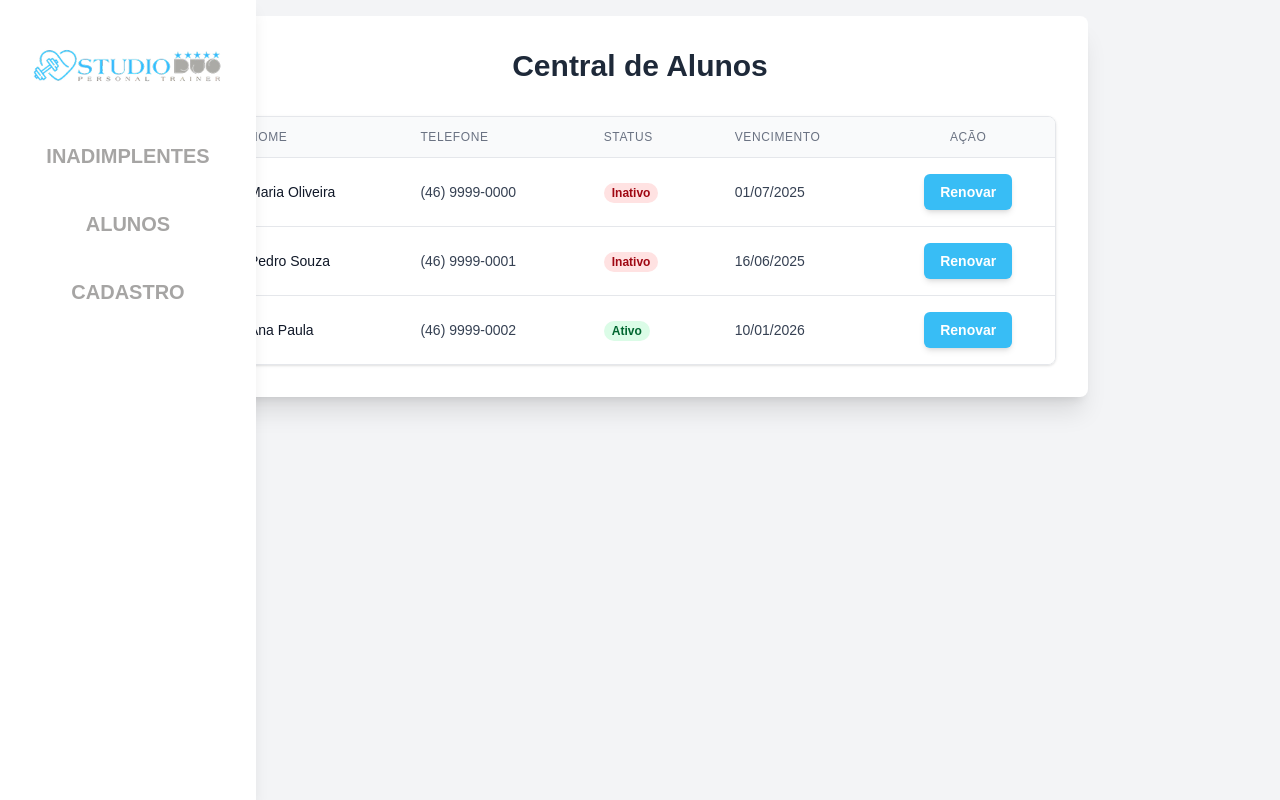
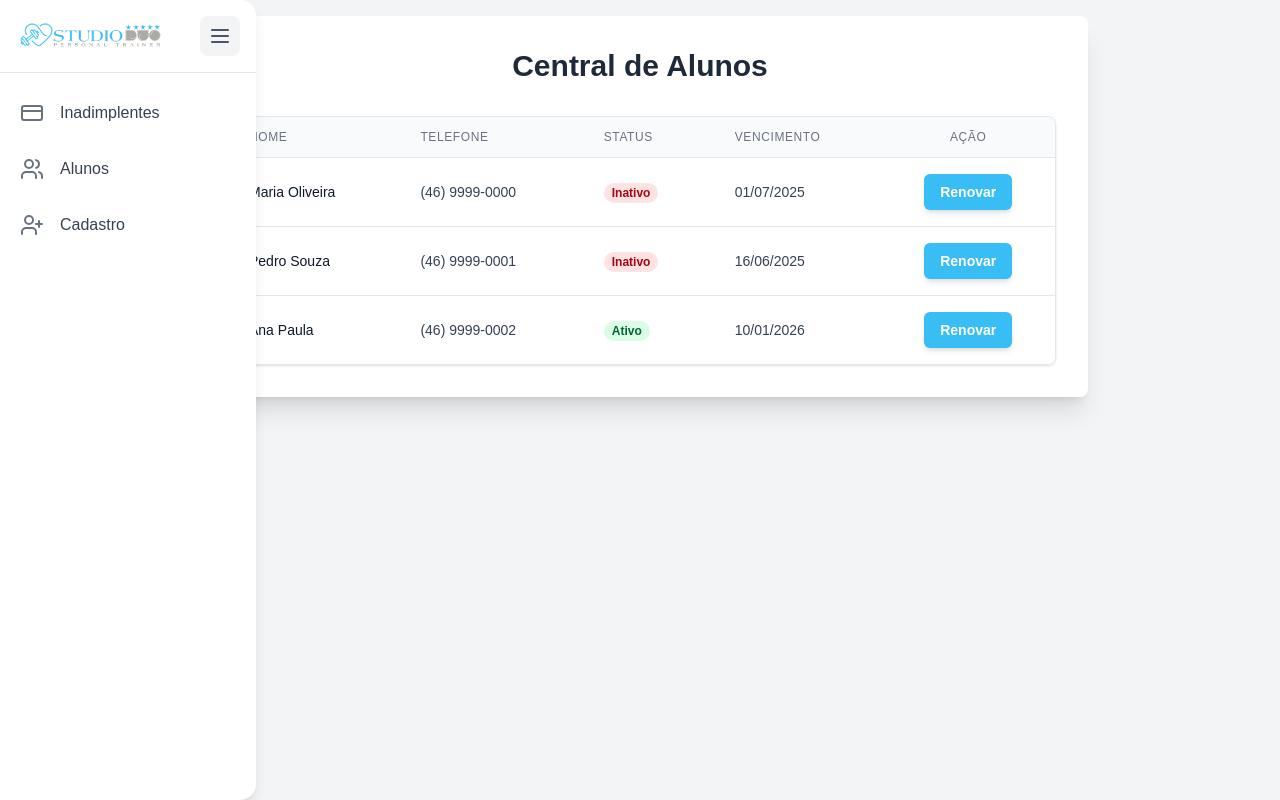
Before and after one commit to joaofgdev/sistema-academia, a Next.js app: page / in a window 1280 px wide. Built offline with nearby package versions, Linux system fonts and the light colour scheme.

Commit message:
sidebar finalizada

```diff
--- a/src/components/Sidebar/index.tsx
+++ b/src/components/Sidebar/index.tsx
@@ -1,62 +1,100 @@
-'use client';
+import React, { useState } from 'react';
+import { Menu, CreditCard, Users, UserPlus } from 'lucide-react'; // Ícones para a navegação
+import Image from 'next/image';
 
-import React from 'react';
-import Image from 'next/image';
-import Link from 'next/link';
+// O componente de navegação lateral (Sidebar)
+const Sidebar = () => {
+  // Estado para controlar se a barra lateral está expandida ou recolhida
+  const [isExpanded, setIsExpanded] = useState(true);
 
-interface SidebarProps {
-  isOpen?: boolean;
-  onMenuItemClick?: (item: string) => void;
-}
-
-const Sidebar: React.FC<SidebarProps> = ({ isOpen = true, onMenuItemClick }) => {
-  const menuItems = [
-    { name: 'INADIMPLENTES', href: '/inadimplentes' },
-    { name: 'ALUNOS', href: '/' },
-    { name: 'CADASTRO', href: '/Cadastro' },
-  ];
+  // Função para alternar o estado de expansão
+  const toggleSidebar = () => {
+    setIsExpanded(!isExpanded);
+  };
 
   return (
-    <aside
+    <nav
+      // Estilo da barra lateral com Tailwind CSS
+      // A largura muda com base no estado 'isExpanded'
       className={`
-        fixed top-0 left-0 h-screen w-64 bg-white shadow-lg p-6
-        transform transition-transform duration-300 ease-in-out
-        ${isOpen ? 'translate-x-0' : '-translate-x-full'}
-        flex flex-col items-center
+        bg-white h-screen fixed top-0 left-0 transition-all duration-300 ease-in-out
+        ${isExpanded ? 'w-64' : 'w-20'}
+        flex flex-col shadow-lg rounded-r-2xl
       `}
     >
-      <div className="mb-10 mt-4">
+      {/* Cabeçalho da barra lateral com o logo e o botão de toggle */}
+      <div className="p-4 flex items-center justify-between border-b border-gray-200">
+        <div className={`overflow-hidden transition-all duration-300 ${isExpanded ? 'w-full' : 'w-0'}`}>
+          {/* Logo da aplicação. A imagem é um placeholder. */}
           <Image
             src="/images/logo.png"
-          alt="Studio Duo Personal Trainer Logo"
-          width={200}
-          height={50}
+            alt="Logo"
+            width={isExpanded ? 150 : 0}
+            height={40}
+            className="transition-all duration-300"
           />
         </div>
+        {/* Botão de menu hambúrguer para expandir/recolher a barra lateral */}
+        <button
+          onClick={toggleSidebar}
+          className="p-2 rounded-lg bg-gray-100 text-gray-600 hover:bg-gray-200"
+        >
+          <Menu size={24} />
+        </button>
+      </div>
 
-      <nav className="w-full">
-        <ul className="space-y-6">
-          {menuItems.map((item) => (
-            <li key={item.name}>
-              <Link href={item.href} passHref>
-                <span
-                  className="
-                    block text-center text-xl font-semibold text-[#A6A5A4] hover:text-[#38BDF2]
-                    transition-colors duration-200 py-2 px-4 rounded-md
-                    hover:bg-blue-50 focus:outline-none focus:ring-2 focus:ring-[#38BDF2] focus:ring-opacity-50
-                    cursor-pointer
-                  "
-                  onClick={() => onMenuItemClick?.(item.name)}
+      {/* Itens de navegação */}
+      <div className="flex-1 overflow-y-auto px-2 py-4">
+        <ul className="space-y-2">
+          {/* Item de navegação: Inadimplentes */}
+          <li>
+            <a
+              href="inadimplentes"
+              className="flex items-center p-3 rounded-lg text-gray-700 hover:bg-blue-100 hover:text-blue-600 group"
             >
-                  {item.name}
+              <CreditCard className="flex-shrink-0 w-6 h-6 text-gray-500 group-hover:text-blue-500 transition duration-150" />
+              <span className={`ml-4 transition-all duration-300 whitespace-nowrap ${isExpanded ? 'opacity-100' : 'opacity-0 absolute'}`}>
+                Inadimplentes
               </span>
-              </Link>
+            </a>
           </li>
-          ))}
+
+          {/* Item de navegação: Alunos */}
+          <li>
+            <a
+              href=""
+              className="flex items-center p-3 rounded-lg text-gray-700 hover:bg-blue-100 hover:text-blue-600 group"
+            >
+              <Users className="flex-shrink-0 w-6 h-6 text-gray-500 group-hover:text-blue-500 transition duration-150" />
+              <span className={`ml-4 transition-all duration-300 whitespace-nowrap ${isExpanded ? 'opacity-100' : 'opacity-0 absolute'}`}>
+                Alunos
+              </span>
+            </a>
+          </li>
+
+          {/* Item de navegação: Cadastro */}
+          <li>
+            <a
+              href="Cadastro"
+              className="flex items-center p-3 rounded-lg text-gray-700 hover:bg-blue-100 hover:text-blue-600 group"
+            >
+              <UserPlus className="flex-shrink-0 w-6 h-6 text-gray-500 group-hover:text-blue-500 transition duration-150" />
+              <span className={`ml-4 transition-all duration-300 whitespace-nowrap ${isExpanded ? 'opacity-100' : 'opacity-0 absolute'}`}>
+                Cadastro
+              </span>
+            </a>
+          </li>
         </ul>
+      </div>
     </nav>
-    </aside>
   );
 };
 
-export default Sidebar;
+// Componente principal para renderizar a barra lateral
+const App = () => {
+  return (
+      <Sidebar />
+  );
+};
+
+export default App;
```
Also changed, not shown: package.json (+6 -5 lines), 1 other file (tests, documents, lock files or other folders). Lines whose indentation alone changed are shown as unchanged.
